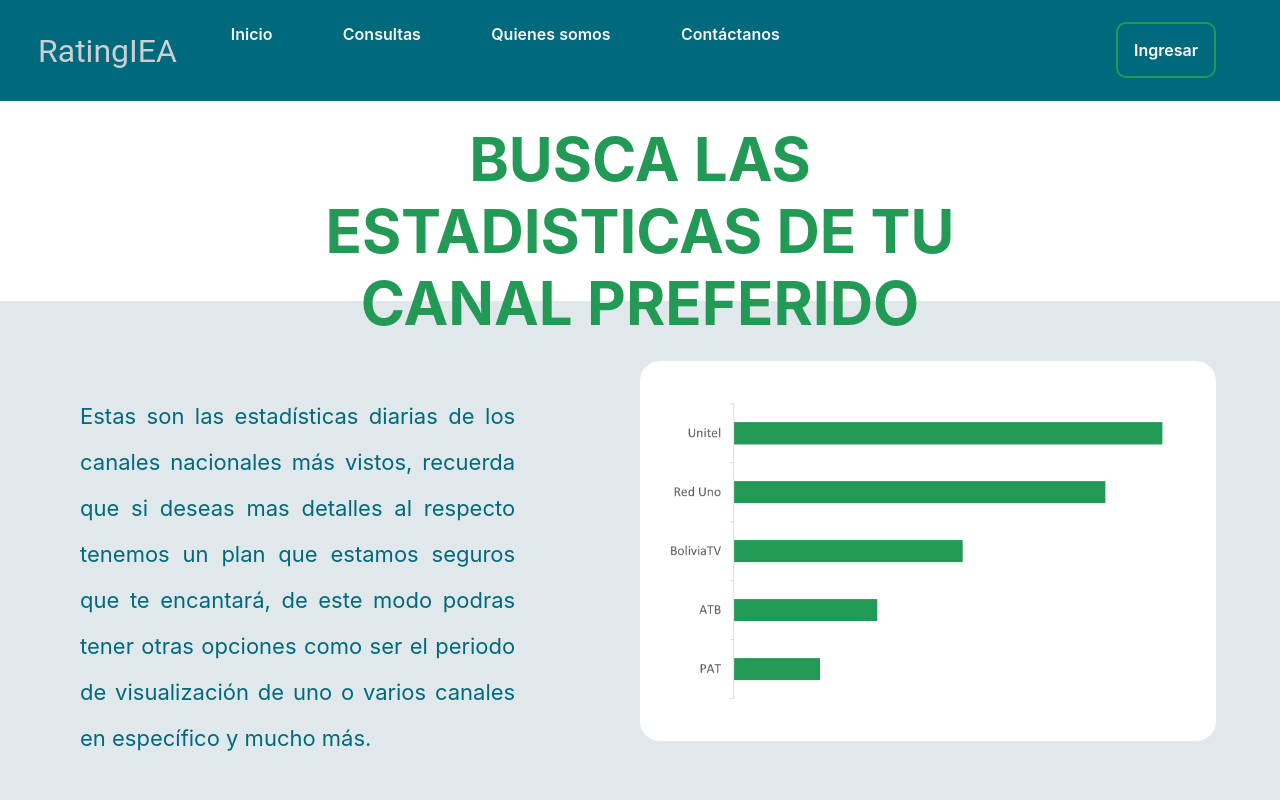
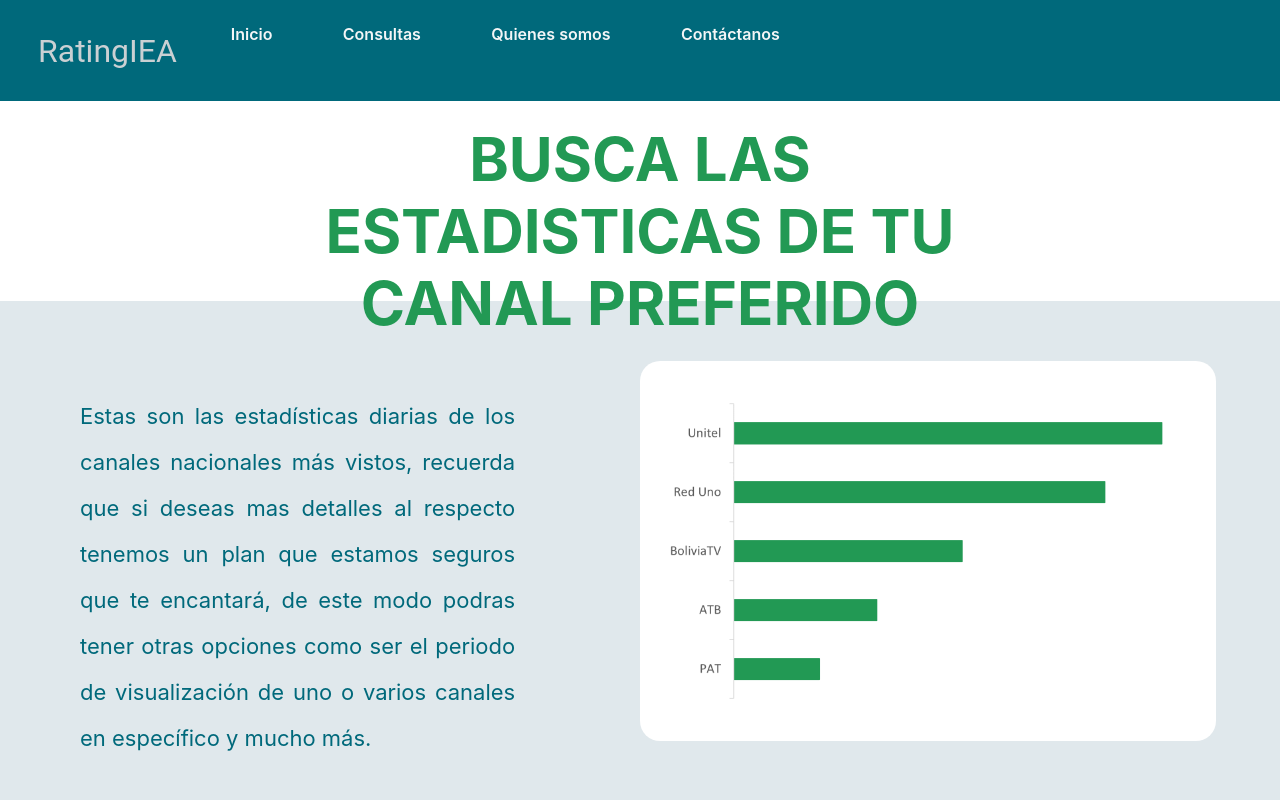
Before and after one commit to herbertdm/ratingfront, a React (Create React App) app: page /Inicio in a window 1280 px wide. Shown: the top 800 px of the page. Built offline with nearby package versions, Linux system fonts and the light colour scheme.

Commit message:
Comentó boton ingresar

```diff
--- a/src/componentes/Menu.jsx
+++ b/src/componentes/Menu.jsx
@@ -13,7 +13,7 @@
                     <li><Link className='menu-comp' to="https://iea.umsa.bo/index.php/contacto/" target='_blank'>Contáctanos</Link></li>
                 </ul>
             </div>
-            <div className="registro"><Link to="/Ingresar">Ingresar</Link></div>
+            {/* <div className="registro"><Link to="/Ingresar">Ingresar</Link></div> */}
         </div>
     );
 }
```
